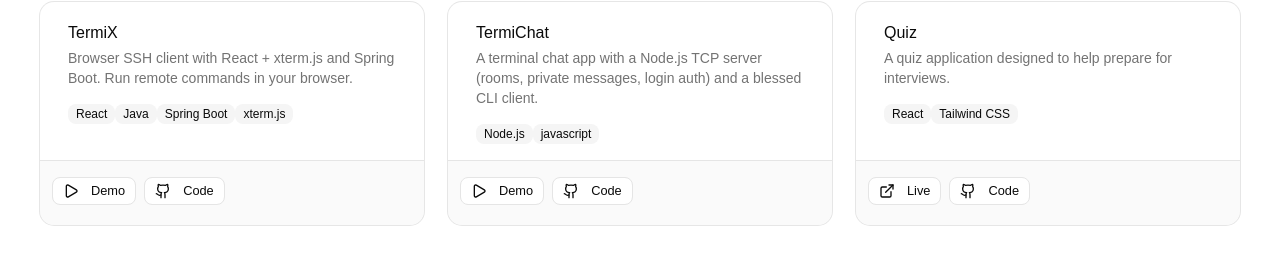
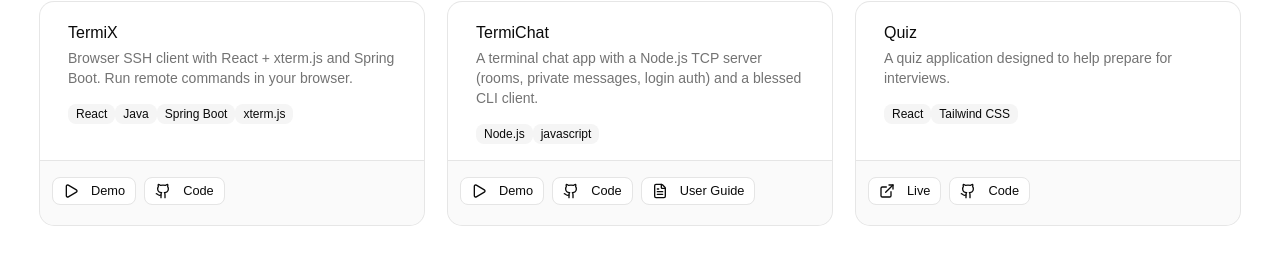
Before and after one commit to Ayman-shaim1/portfolio, a React (Vite) app: page / in a window 1280 px wide. Shown: the part 1686-1953 px from the top of the page. Built offline with nearby package versions, Linux system fonts and the light colour scheme; no server answers.

Commit message:
add doc to termichat project

```diff
--- a/src/components/sections/Projects.jsx
+++ b/src/components/sections/Projects.jsx
@@ -10,7 +10,7 @@
 import { Button } from "@/components/ui/button";
 import { Dialog, DialogContent, DialogTrigger } from "@/components/ui/dialog";
 import { projects } from "@/data/projects";
-import { ExternalLink, Github, Play } from "lucide-react";
+import { ExternalLink, FileText, Github, Play } from "lucide-react";
 import { SiGoogleplay, SiAppstore } from "react-icons/si";
 
 const videoMap = {};
@@ -163,6 +163,22 @@
                     </Button>
                   </>
                 )}
+                {project.guideUrl && (
+                  <Button
+                    variant="outline"
+                    size="sm"
+                    render={
+                      <a
+                        href={project.guideUrl}
+                        target="_blank"
+                        rel="noopener noreferrer"
+                      />
+                    }
+                  >
+                    <FileText className="mr-2 size-4" />
+                    User Guide
+                  </Button>
+                )}
                 {project.playStoreLink && (
                   <Button
                     variant="outline"
--- a/src/data/projects.js
+++ b/src/data/projects.js
@@ -1,3 +1,5 @@
+import termiChatGuide from "@/assets/docs/TermiChat-User-Guide.pdf";
+
 export const projects = [
   {
     id: 1,
@@ -61,6 +63,7 @@
     githubUrl: "https://github.com/Ayman-shaim1/termichat",
     video:
       "https://drive.google.com/file/d/16XeNSKJXETdytSc4zrntux90fU-fsL_Z/view?usp=sharing",
+    guideUrl: termiChatGuide,
     isPrivate: false,
   },
   {
```
Also changed, not shown: 1 other file (tests, documents, lock files or other folders).
